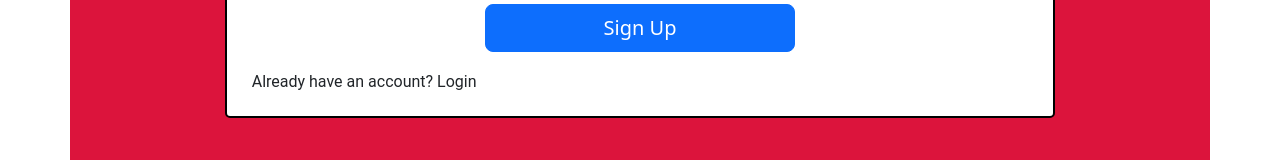
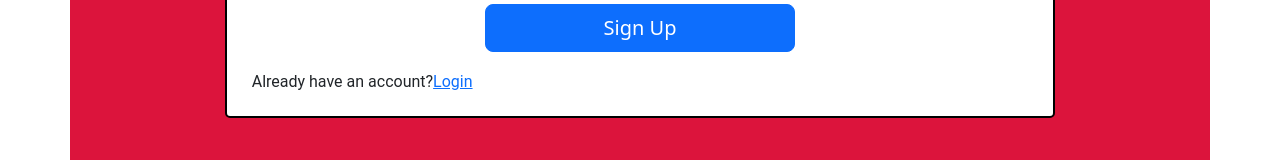
Before and after one commit to mahajanmuskaan/OrderFoodApp, a React (Vite) app: page /signup in a window 1280 px wide. Shown: the part 522-682 px from the top of the page. Built offline with nearby package versions, Linux system fonts and the light colour scheme.

Commit message:
Code Fixes

```diff
--- a/index.css
+++ b/index.css
@@ -248,8 +248,8 @@ h5 {
 
 .restaurant-list-cards {
     display: grid;
-    grid-template-columns: repeat(auto-fill, minmax(300px, 0.5fr));
-    gap: 2rem;
+    grid-template-columns: repeat(auto-fill, minmax(300px, 0.2fr));
+    gap: 1.5rem;
     margin: 0.5rem;
 }
 
@@ -329,8 +329,6 @@ h5 {
 }
 
 .restaurant-img {
-    /*max-width: 100%;
-    */
     width: 250px;
     height: 160px;
     margin: 10px;
--- a/src/App.js
+++ b/src/App.js
@@ -1,6 +1,6 @@
 import React, { lazy, Suspense } from "react";
 import ReactDOM from 'react-dom/client';
-import { createBrowserRouter, Outlet, RouterProvider } from "react-router-dom";
+import { createBrowserRouter, Outlet, RouterProvider, Link } from "react-router-dom";
 import HeaderComponent from "./component/HeaderComponent";
 import MainBodyComponent from "./component/BodyComponent";
 import FooterComponent from "./component/FooterComponent";
--- a/src/component/LoginComponent.js
+++ b/src/component/LoginComponent.js
@@ -1,4 +1,5 @@
 import React, { useState } from 'react';
+import { Link } from 'react-router-dom';
 
 const LoginComponent = () => {
     const [emailText, setEmailText] = useState('');
@@ -71,7 +72,9 @@ const LoginComponent = () => {
                             Login
                         </button>
                     </div>
-                    <h4>Don't have an account? Sign Up</h4>
+                    <h4>Don't have an account?
+                        <Link to="/signup">Sign Up</Link>
+                    </h4>
                 </div>
             </div>
         </>
--- a/src/component/ModalComponent.js
+++ b/src/component/ModalComponent.js
@@ -16,7 +16,7 @@ const ModalComponent = ({ onClose }) => {
             <h2>You have successfully signed up!✔️</h2>
             <p>Enjoy your Meal!!</p>
             <button type="button" className="btn btn-outline-primary btn-lg" onClick={closeModal}>
-                <Link to="/" id="signed-ok">OK</Link>
+                <Link to="/login" id="signed-ok">OK</Link>
             </button>
         </div>
     );
--- a/src/component/SignUpComponent.js
+++ b/src/component/SignUpComponent.js
@@ -1,4 +1,5 @@
 import React, { useState } from 'react';
+import { Link } from "react-router-dom";
 import ModalComponent from './ModalComponent';
 
 export const SignUpComponent = () => {
@@ -168,7 +169,9 @@ export const SignUpComponent = () => {
                         </div>
                     </form>
 
-                    <h4>Already have an account? Login</h4>
+                    <h4>Already have an account?
+                        <Link to="/login">Login</Link>
+                    </h4>
 
                 </div>
             </div>
```
